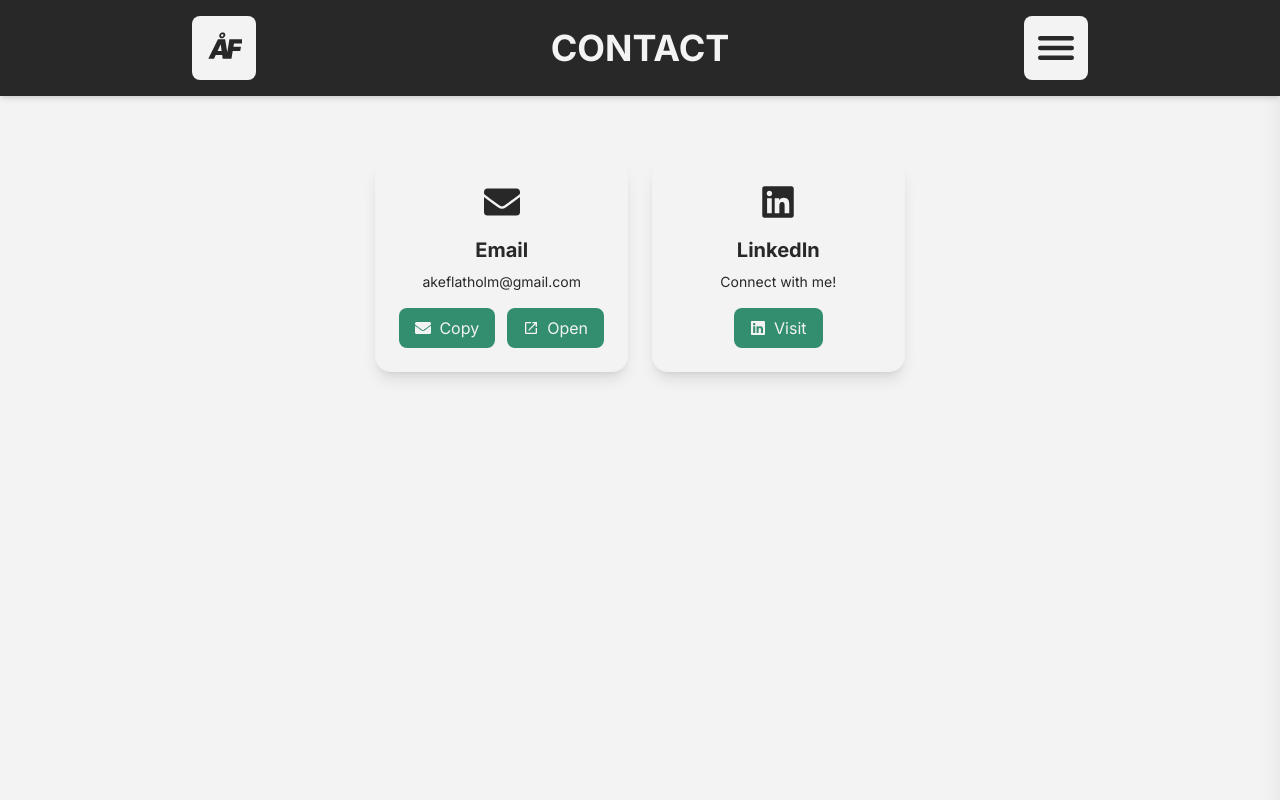
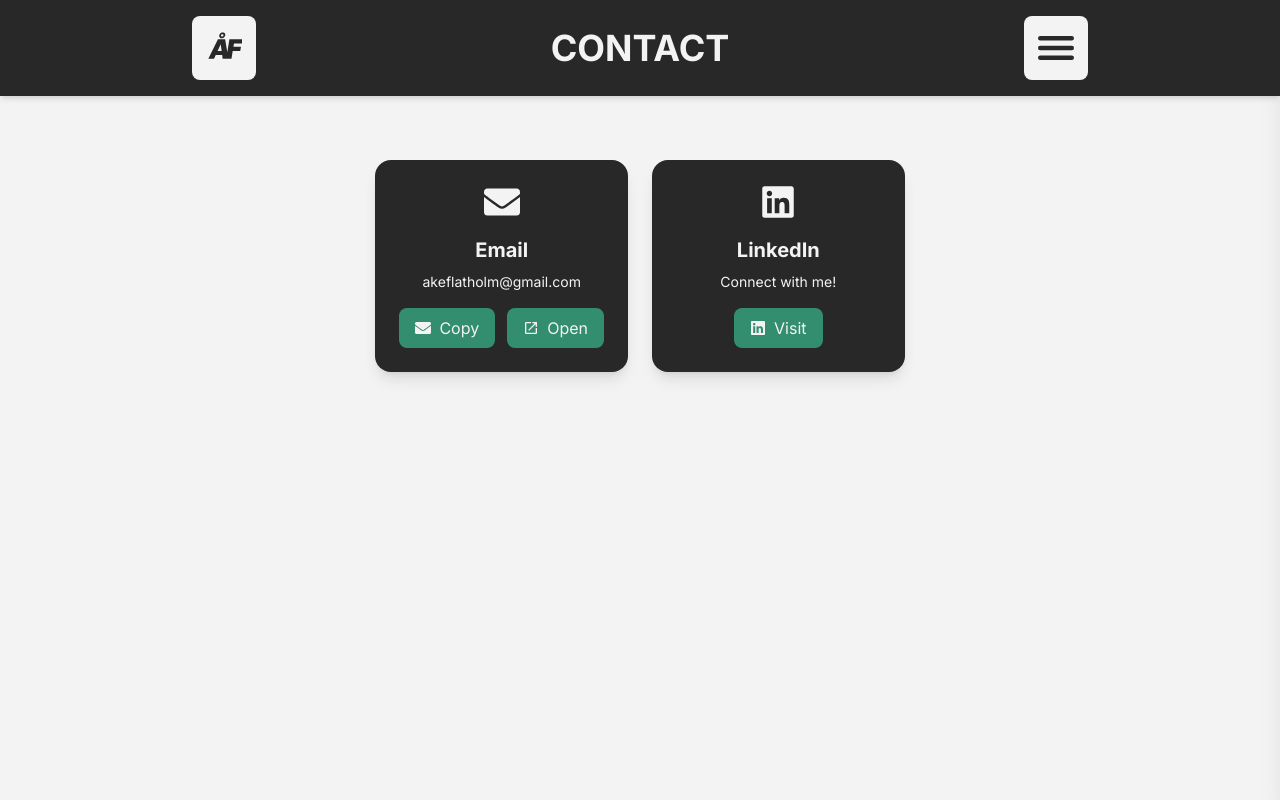
Before and after one commit to CodingQuercus/portfolio, a Next.js app: page / in a window 1280 px wide. Both pictures are taken after a click on the button "Contact". Shown: the top 800 px of the page. Built offline with nearby package versions, Linux system fonts and the light colour scheme.

Commit message:
fixat darkmode lightmode :)

```diff
--- a/src/app/components/About.jsx
+++ b/src/app/components/About.jsx
@@ -8,7 +8,7 @@ export default function About() {
         <div id="about" className="w-full min-h-screen px-10 md:px-16 xl:px-72 2xl:px-96 py-4 xl:py-16 flex flex-col justify-start items-center">
             <div className="flex flex-col md:flex-row gap-10 items-center">
                 <div className="flex flex-col w-full md:w-1/2 gap-8">
-                    <p className="text-left sm:text-base text-[#f3f3f3] font-normal leading-relaxed">
+                    <p className="text-left sm:text-base text-[#282828] dark:text-[#f3f3f3] font-normal leading-relaxed">
                         Hey! I’m Åke, a fourth-year student in the M.Sc. programme in Interaction
                         Technology and Design at Umeå University. This spring, I’m finishing my final
                         courses before starting my master’s thesis in the fall.
--- a/src/app/components/Contact.jsx
+++ b/src/app/components/Contact.jsx
@@ -29,18 +29,18 @@ export default function Contact() {
         >
             <div className="grid grid-cols-1 sm:grid-cols-2 gap-6 sm:max-w-full">
                 <motion.div
-                    className="bg-[#f3f3f3] rounded-2xl shadow-lg p-6 flex flex-col items-center text-center"
+                    className="bg-[#282828] dark:bg-[#f3f3f3] rounded-2xl shadow-lg p-6 flex flex-col items-center text-center"
                 >
                     <FaEnvelope
                         size={36}
-                        className="text-[#282828] mb-4"
+                        className="text-[#f3f3f3] dark:text-[#282828] mb-4"
                     />
-                    <h2 className="text-xl font-semibold mb-2 text-[#282828]">Email</h2>
-                    <p className="text-[#282828] text-sm mb-4">{email}</p>
+                    <h2 className="text-xl font-semibold mb-2 text-[#f3f3f3] dark:text-[#282828]">Email</h2>
+                    <p className="text-[#f3f3f3] dark:text-[#282828] text-sm mb-4">{email}</p>
                     <div className="flex gap-3">
                         <motion.button
                             onClick={handleCopyEmail}
-                            className="bg-[#328e6e] text-[#f3f3f3] px-4 py-2 rounded-lg flex items-center gap-2 hover:bg-[#328e6e] cursor-pointer focus:outline-none focus:ring-4 focus:ring-[#328E6E] focus:border-[#328E6E]"
+                            className="bg-[#328e6e] text-[#f3f3f3] dark px-4 py-2 rounded-lg flex items-center gap-2 hover:bg-[#328e6e] cursor-pointer focus:outline-none focus:ring-4 focus:ring-[#328E6E] focus:border-[#328E6E]"
                             whileHover={{ scale: 1.05 }}
                             whileTap={{ scale: 0.95 }}
                         >
@@ -58,11 +58,11 @@ export default function Contact() {
                 </motion.div>
 
                 <motion.div
-                    className="bg-[#f3f3f3] rounded-2xl shadow-lg p-6 flex flex-col items-center text-center"
+                    className="bg-[#282828] dark:bg-[#f3f3f3] rounded-2xl shadow-lg p-6 flex flex-col items-center text-center"
                 >
-                    <FaLinkedin size={36} className="text-[#282828] mb-4" />
-                    <h2 className="text-xl font-semibold mb-2 text-[#282828]">LinkedIn</h2>
-                    <p className="text-[#282828] text-sm mb-4">Connect with me!</p>
+                    <FaLinkedin size={36} className="text-[#f3f3f3] dark:text-[#282828] mb-4" />
+                    <h2 className="text-xl font-semibold mb-2 text-[#f3f3f3] dark:text-[#282828]">LinkedIn</h2>
+                    <p className="text-[#f3f3f3] dark:text-[#282828] text-sm mb-4">Connect with me!</p>
                     <motion.button
                         onClick={handleLinkedInRedirect}
                         className="bg-[#328e6e] text-[#f3f3f3] px-4 py-2 rounded-lg flex items-center gap-2 cursor-pointer hover:bg-[#328e6e] focus:outline-none focus:ring-4 focus:ring-[#328E6E] focus:border-[#328E6E]"
--- a/src/app/components/Hero.jsx
+++ b/src/app/components/Hero.jsx
@@ -21,7 +21,7 @@ export default function Hero({ navigateToSection }) {
                     animate={{ x: 0 }}
                     transition={{ duration: 0.3, type: 'spring', stiffness: 70, damping: 10, delay: 0.3 }}
                 >
-                    <span className="h-20 md:h-28 lg:h-32 flex items-center text-[#f3f3f3]">ÅKE</span>
+                    <span className="h-20 md:h-28 lg:h-32 flex items-center text-[#282828] dark:text-[#f3f3f3]">ÅKE</span>
                     <motion.span
                         className="flex-1 h-20 md:h-28 lg:h-32 flex items-center justify-center bg-[#328e6e] text-[#f3f3f3] rounded-full text-xl md:text-2xl lg:text-4xl font-semibold relative"
                         initial={{ x: '100%' }}
@@ -93,7 +93,7 @@ export default function Hero({ navigateToSection }) {
                 transition={{ duration: 0.5, delay: 2.5 }}
             >
                 <motion.button
-                    className="bg-[#328e6e] border-[#328e6e] border-2 px-2 py-2 w-36 h-12 md:w-44 md:h-16 rounded-lg cursor-pointer text-white font-semibold"
+                    className="bg-[#328e6e] border-[#328e6e] border-2 px-2 py-2 w-36 h-12 md:w-44 md:h-16 rounded-lg cursor-pointer text-[#f3f3f3]"
                     onClick={() => navigateToSection("contact")}
                     whileHover={{ scale: 1.05 }}
                     whileTap={{ scale: 0.95 }}
--- a/src/app/components/Menu/Menu.jsx
+++ b/src/app/components/Menu/Menu.jsx
@@ -42,7 +42,7 @@ export default function Menu({ menuIsActive, toggleMenu, navigateToSection, curr
                         <button
                             key={id}
                             className={`text-2xl font-bold py-4 px-4 text-center transition-colors cursor-pointer
-                                        ${isActive ? 'bg-[#282828] text-[#f3f3f3s]' : 'text-white hover:bg-[#282828]'}
+                                        ${isActive ? 'bg-[#282828] text-[#f3f3f3]' : 'text-white hover:bg-[#282828]'}
                                         `}
                             onClick={() => handleClick(id)}
                         >
--- a/src/app/components/ProjectCard.jsx
+++ b/src/app/components/ProjectCard.jsx
@@ -14,20 +14,20 @@ const ProjectCard = ({
     const [isExpanded, setIsExpanded] = useState(false);
 
     return (
-        <div className="bg-[#f3f3f3] rounded-2xl shadow-lg overflow-hidden transition-all relative h-max">
+        <div className="bg-[#282828] dark:bg-[#f3f3f3] rounded-2xl shadow-lg overflow-hidden transition-all relative h-max">
             <div className="grid grid-cols-1 md:grid-cols-2 gap-6 px-6 py-6 sm:p-10">
                 <div className="flex flex-col justify-center items-start gap-2">
-                    <h2 className="text-base sm:text-lg text-[#282828]">{year}</h2>
-                    <h2 className="text-2xl sm:text-3xl font-bold text-[#282828]">{title}</h2>
+                    <h2 className="text-base sm:text-lg text-[#f3f3f3] dark:text-[#282828]">{year}</h2>
+                    <h2 className="text-2xl sm:text-3xl font-bold text-[#f3f3f3] dark:text-[#282828]">{title}</h2>
                     <h3 className="text-sm sm:text-md font-light text-[#328e6e]">{subtitle}</h3>
 
-                    <p className="text-base text-[#282828] mb-2">{desc}</p>
+                    <p className="text-base text-[#f3f3f3] dark:text-[#282828] mb-2">{desc}</p>
 
                     <motion.button
                         whileHover={{ scale: 1.05 }}
                         whileTap={{ scale: 0.95 }}
                         onClick={() => setIsExpanded(!isExpanded)}
-                        className="w-[120px] h-[48px] text-md py-2 px-4 rounded-lg cursor-pointer bg-[#282828] text-[#f3f3f3 ] border border-[#282828] hover:underline focus:outline-none focus:ring-4 focus:ring-[#328E6E] focus:border-[#328E6E]"
+                        className="w-[120px] h-[48px] text-md py-2 px-4 rounded-lg cursor-pointer bg-[#328e6e] text-[#f3f3f3] hover:underline shadow-md"
                     >
                         Read more
                     </motion.button>
```
